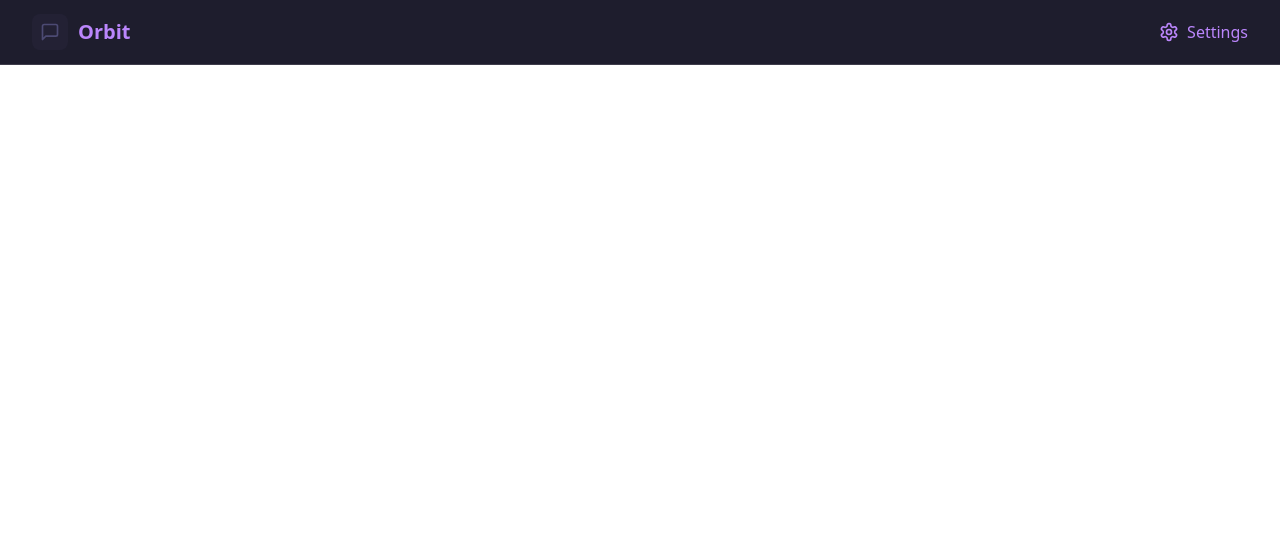
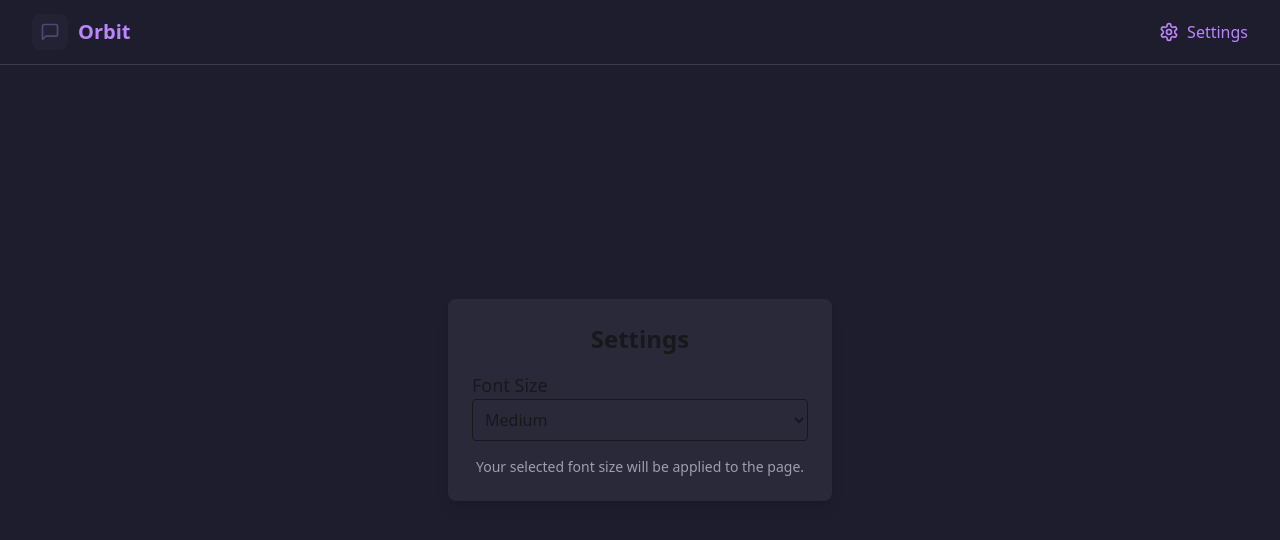
Before and after one commit to Evan-Codes88/Orbit, a React (Vite) app in the folder frontend/: page /settings in a window 1280 px wide. Shown: the top 540 px of the page. Built offline with nearby package versions, Linux system fonts and the light colour scheme; no server answers.

Commit message:
Feat: Created Setting Page

```diff
--- a/frontend/src/pages/SettingsPage.jsx
+++ b/frontend/src/pages/SettingsPage.jsx
@@ -1,7 +1,44 @@
+import { useState, useEffect } from "react";
+
 const SettingsPage = () => {
+  const [fontSize, setFontSize] = useState(localStorage.getItem("fontSize") || "medium");
+
+  // Apply font size to the body when it's changed
+  useEffect(() => {
+    document.body.style.fontSize = fontSize;
+    localStorage.setItem("fontSize", fontSize); // Save the font size preference
+  }, [fontSize]);
+
+  const handleFontSizeChange = (e) => {
+    setFontSize(e.target.value);
+  };
+
   return (
-    <div>SettingsPage</div>
-  )
-}
+    <div className="settings-page flex justify-center items-center h-screen bg-[#1E1D2D]">
+      <div className="p-6 bg-[#2A293A] shadow-lg rounded-lg w-full max-w-sm">
+        <h1 className="text-2xl font-semibold text-center">Settings</h1>
 
-export default SettingsPage
+        <div className="mt-4">
+          <h2 className="text-lg">Font Size</h2>
+          <select
+            value={fontSize}
+            onChange={handleFontSizeChange}
+            className="p-2 border rounded w-full"
+          >
+            <option value="small">Small</option>
+            <option value="medium">Medium</option>
+            <option value="large">Large</option>
+          </select>
+        </div>
+
+        <div className="mt-4">
+          <p className="text-sm text-zinc-400 text-center">
+            Your selected font size will be applied to the page.
+          </p>
+        </div>
+      </div>
+    </div>
+  );
+};
+
+export default SettingsPage;
```
